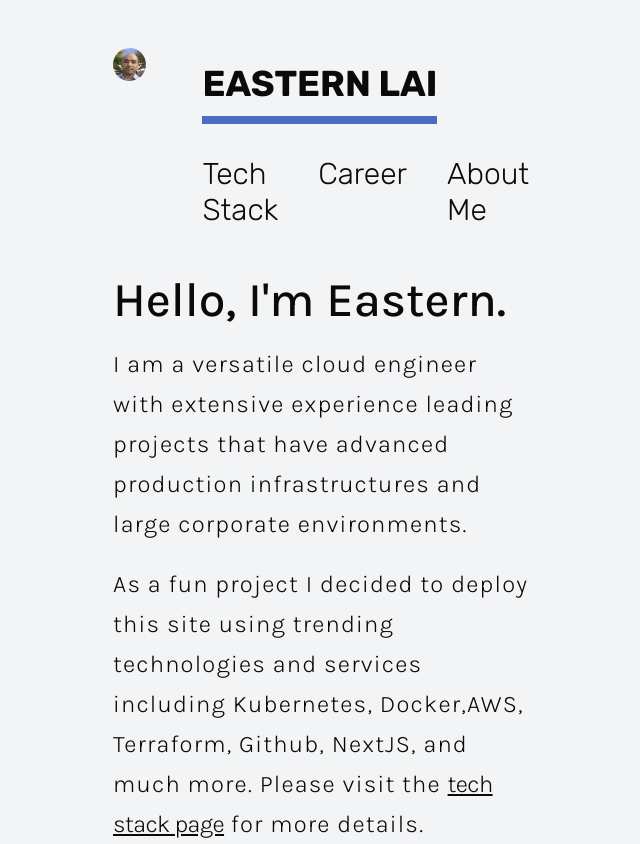
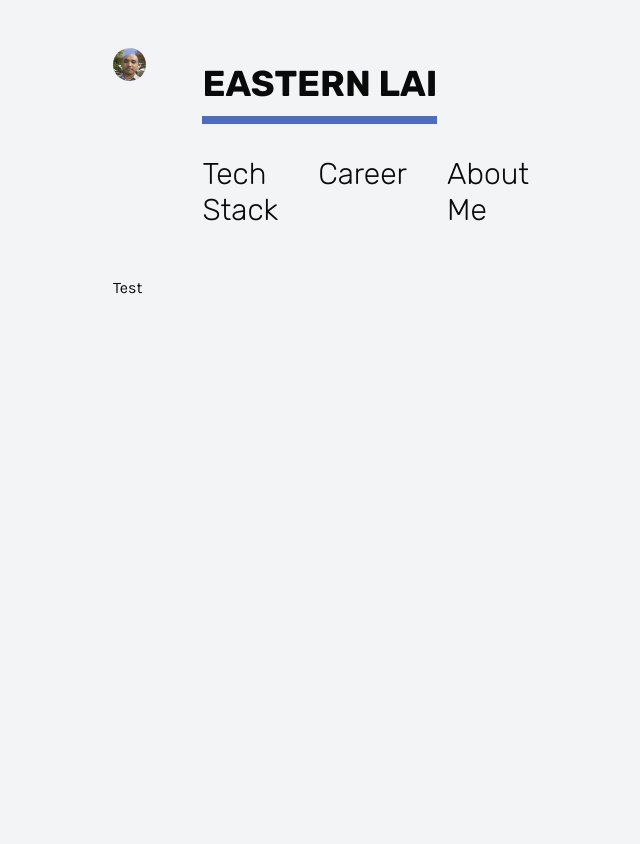
Before and after one commit to easternlai/elai-portfolio-app, a Next.js app: page / in a window 1280 px wide. Shown: the whole page, without its empty margins (319-959 px from the left). After the commit the page ends 800 px from the top, so only its background shows below. Built offline with nearby package versions, Linux system fonts and the light colour scheme.

Commit message:
testing docker fix

```diff
--- a/app/(portfolio)/page.tsx
+++ b/app/(portfolio)/page.tsx
@@ -2,10 +2,11 @@ import Link from "next/link";
 
 export default function Home() {
   return (
-    <div>
-      <div className="text-5xl font-medium">Hello, I'm Eastern.</div>
-      <div className="mt-5 text-2xl font-light tracking-wider leading-10">I am a versatile cloud engineer with extensive experience leading projects that have advanced production infrastructures and large corporate environments.</div>
-      <div className="mt-5 text-2xl font-light tracking-wider leading-10">As a fun project I decided to deploy this site using trending technologies and services including Kubernetes, Docker,AWS, Terraform, Github, NextJS, and much more.  Please visit the <a className="tracking-tight underline" href='/tech'>tech stack page</a> for more details.</div>
-    </div>
+    // <div>
+    //   <div className="text-5xl font-medium">Hello, I'm Eastern.</div>
+    //   <div className="mt-5 text-2xl font-light tracking-wider leading-10">I am a versatile cloud engineer with extensive experience leading projects that have advanced production infrastructures and large corporate environments.</div>
+    //   <div className="mt-5 text-2xl font-light tracking-wider leading-10">As a fun project I decided to deploy this site using trending technologies and services including Kubernetes, Docker,AWS, Terraform, Github, NextJS, and much more.  Please visit the <a className="tracking-tight underline" href='/tech'>tech stack page</a> for more details.</div>
+    // </div>
+    <div>Test</div>
   );
 }
```
